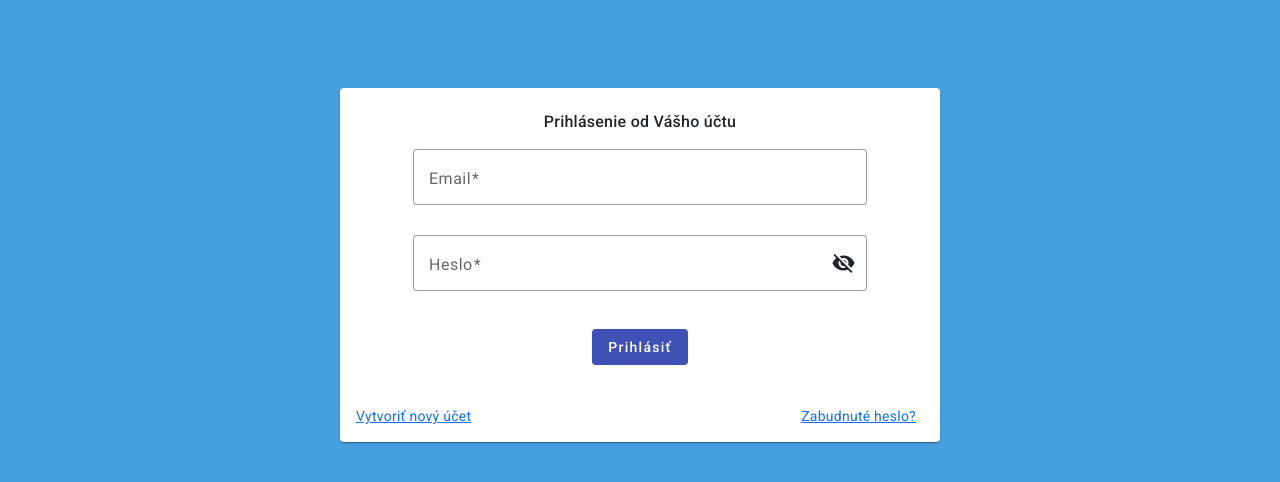
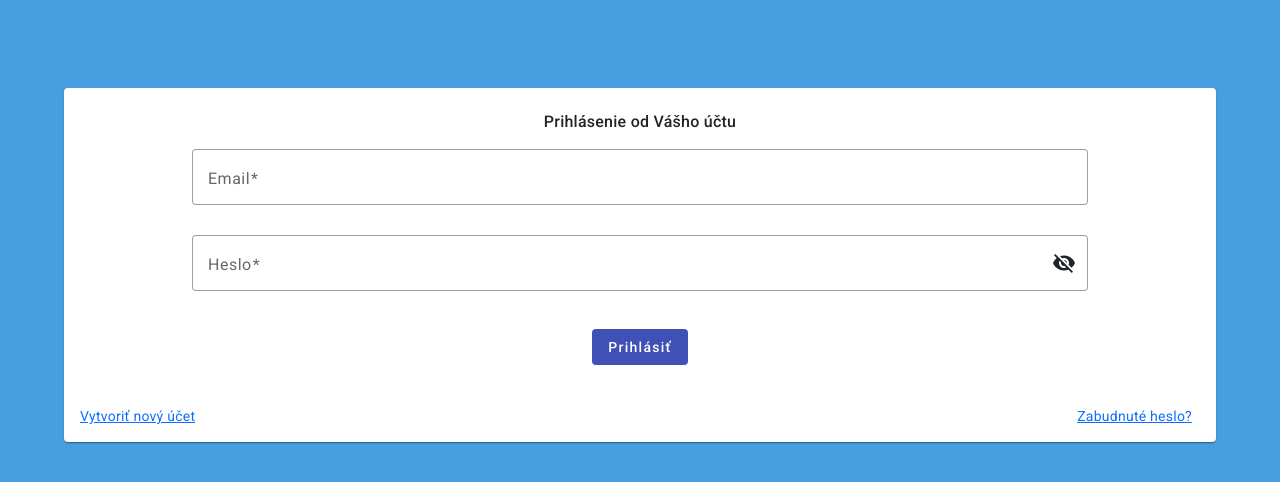
Before and after one commit to robkrzn/AGLoginPage, an Angular app: page / in a window 1280 px wide. Shown: the top 482 px of the page. Built offline with nearby package versions, Linux system fonts and the light colour scheme.

Commit message:
edit scss

```diff
--- a/src/app/components/login/login.component.scss
+++ b/src/app/components/login/login.component.scss
@@ -1,8 +1,8 @@
 mat-card {
-    max-width: 600px;
+    max-width: 90vw;
     margin: 2em auto;
     text-align: center;
-    max-height: 600px;
+    max-height: 90vh;
 }
 
 .header {
--- a/src/app/views/home/home.component.scss
+++ b/src/app/views/home/home.component.scss
@@ -1,8 +1,8 @@
 mat-card {
-    max-width: 80vw;
+    max-width: 90vw;
     margin: 2em auto;
     text-align: center;
-    max-height: 80vh;
+    max-height: 90vh;
 }
 
 .header {
```
